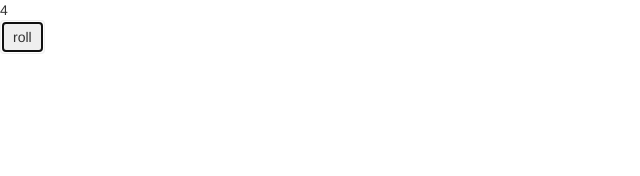
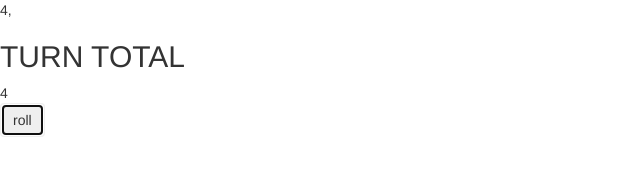
Before and after one commit to alandenison/pigdice, a plain HTML site: page index.html in a window 1280 px wide. Both pictures are taken after a click on the button "roll". Shown: the whole page, without its empty margins (0-640 px from the left). Drawn offline with Linux system fonts and the light colour scheme.

Commit message:
keep a tally of the running turn total

```diff
--- a/index.html
+++ b/index.html
@@ -13,6 +13,10 @@
       <div id="roll-result">
 
       </div>
+      <h2>TURN TOTAL</h2>
+      <div id="turn-total">
+
+      </div>
 
       <button type="submit" id="btn-roll" class="btn">roll</button>
 
--- a/js/scripts.js
+++ b/js/scripts.js
@@ -1,14 +1,17 @@
-// function runningTotal(base, roll) {
-//  this.base = base;
-//  this.roll = roll;
-// };
+
 
 
 $(document).ready(function(){
+  var turnTotal = [0];
  $("#btn-roll").click(function(){
 
-   var roll = Math.floor((Math.random() * 6) + 1);
-   $("#roll-result").text(roll);
+   var roll = parseInt(Math.floor((Math.random() * 6) + 1));
+   $("#roll-result").append(roll + ", ");
+   var newTotal = parseInt(turnTotal) + roll;
+   turnTotal = newTotal;
+   $("#turn-total").text(turnTotal);
+
+
 
  });
 });
```
